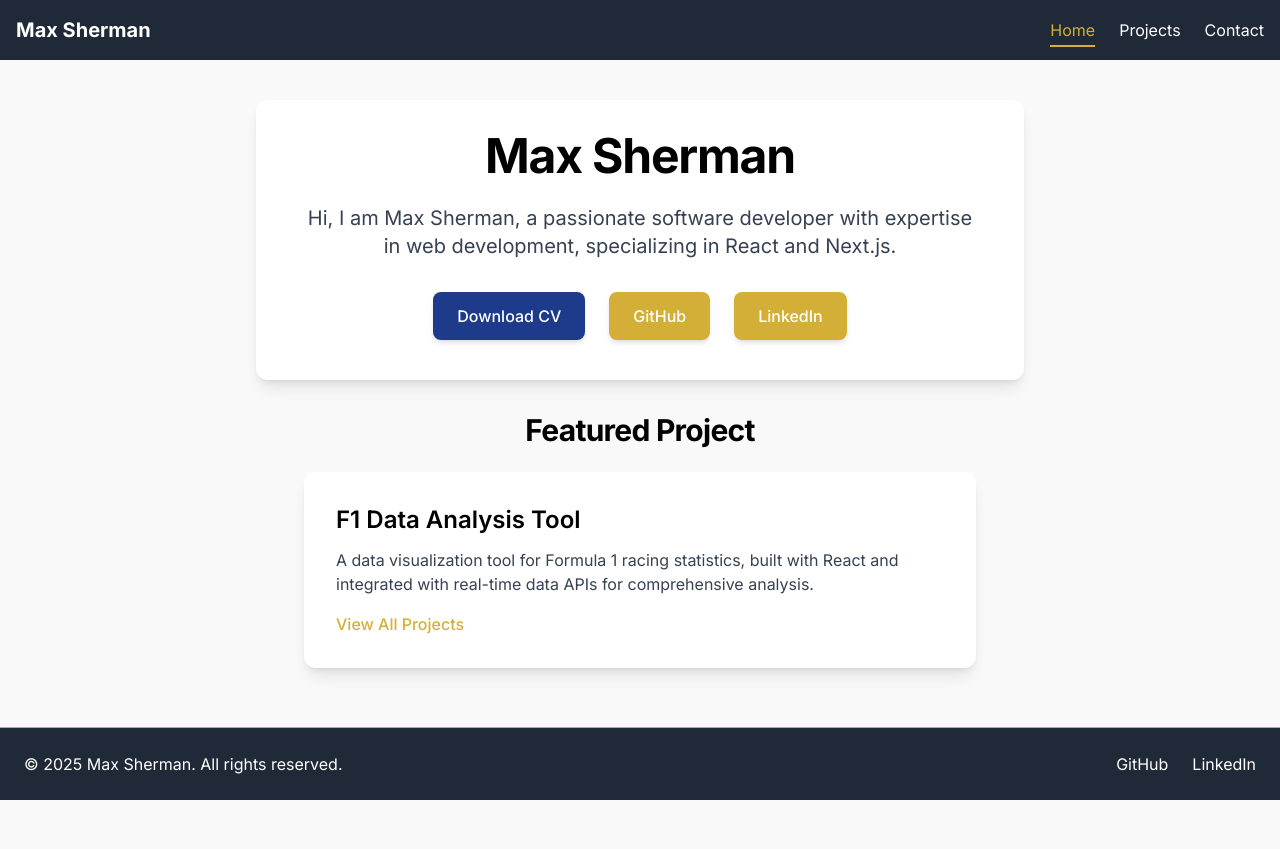
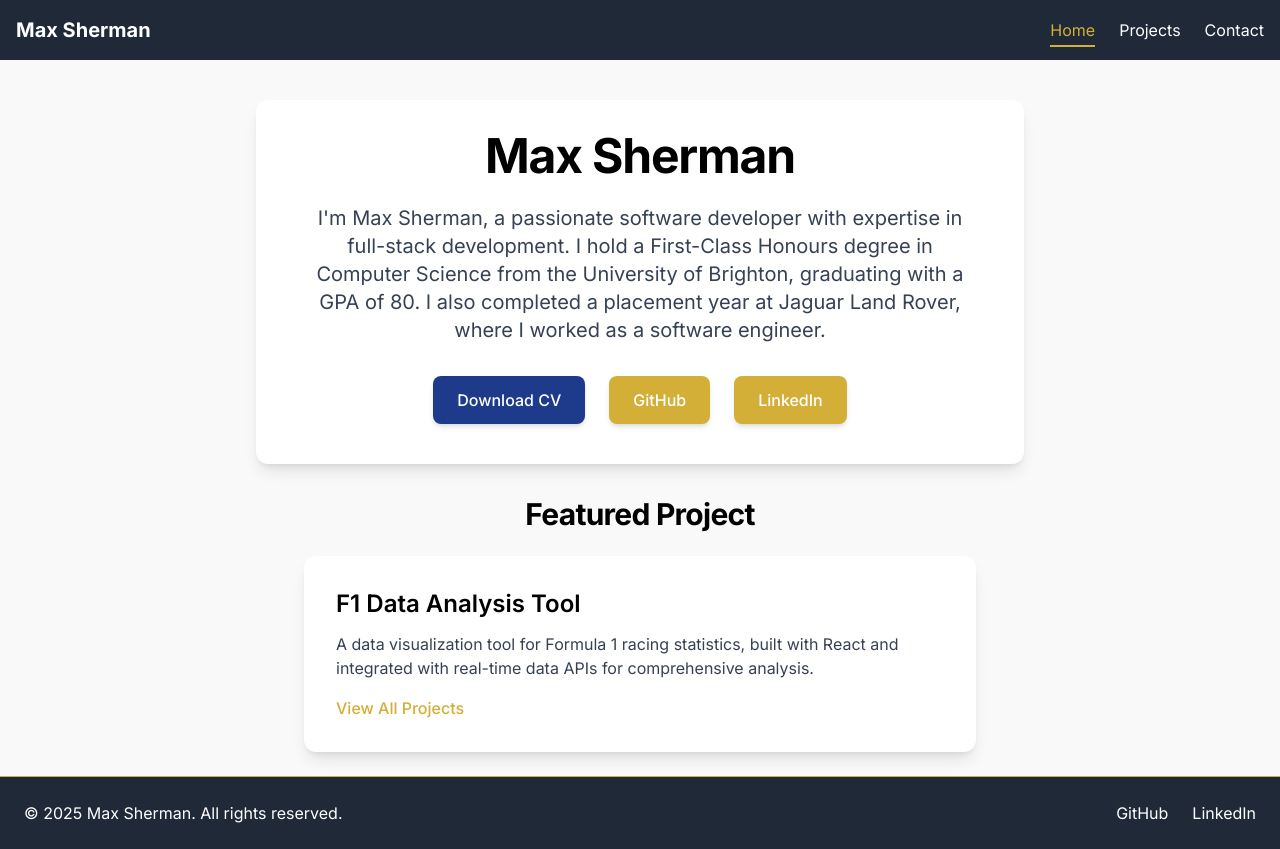
Before and after one commit to maxsherman1/maxsherman-portfolio, a Next.js app: page / in a window 1280 px wide. Before the commit the page ends 800 px from the top, so only its background shows below. Built offline with nearby package versions, Linux system fonts and the light colour scheme.

Commit message:
Updated home page text

```diff
--- a/src/app/page.tsx
+++ b/src/app/page.tsx
@@ -8,7 +8,7 @@ export default function Home() {
         <div className="bg-white dark:bg-gray-800 shadow-lg rounded-xl p-8 max-w-3xl mx-auto transition-all duration-500">
           <h1 className="text-5xl font-bold mb-6 tracking-tight">Max Sherman</h1>
           <p className="text-xl mb-8 max-w-2xl mx-auto text-gray-700 dark:text-gray-300">
-            Hi, I am Max Sherman, a passionate software developer with expertise in web development, specializing in React and Next.js.
+            I&apos;m Max Sherman, a passionate software developer with expertise in full-stack development. I hold a First-Class Honours degree in Computer Science from the University of Brighton, graduating with a GPA of 80. I also completed a placement year at Jaguar Land Rover, where I worked as a software engineer.
           </p>
           <div className="flex flex-col sm:flex-row justify-center space-y-4 sm:space-y-0 sm:space-x-6 mb-2">
             <Link href="/resume/en_software.pdf" target="_blank" rel="noopener noreferrer" className="bg-[var(--accent)] text-white px-6 py-3 rounded-lg font-medium shadow-md hover:shadow-lg hover:scale-105 hover:bg-[var(--accent-opacity)] transition-all duration-300 w-1/2 sm:w-auto self-center">
```
